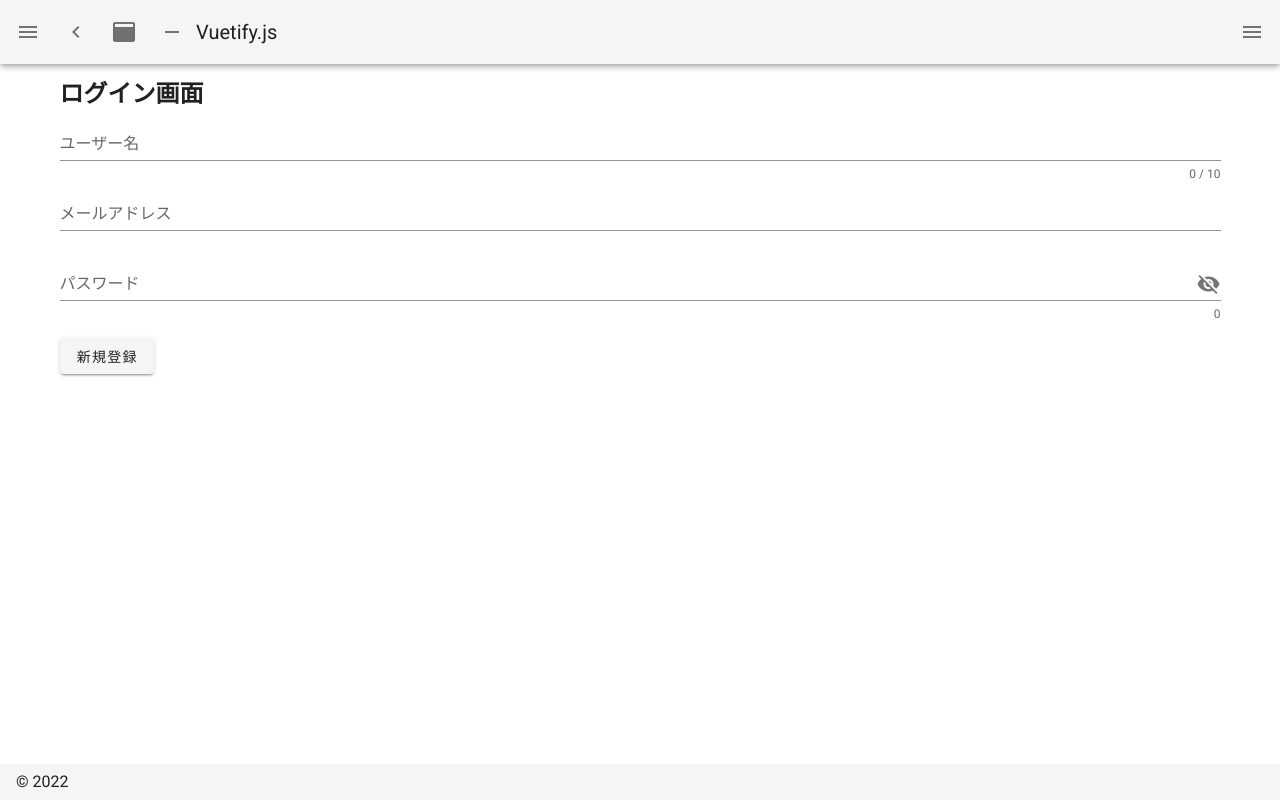
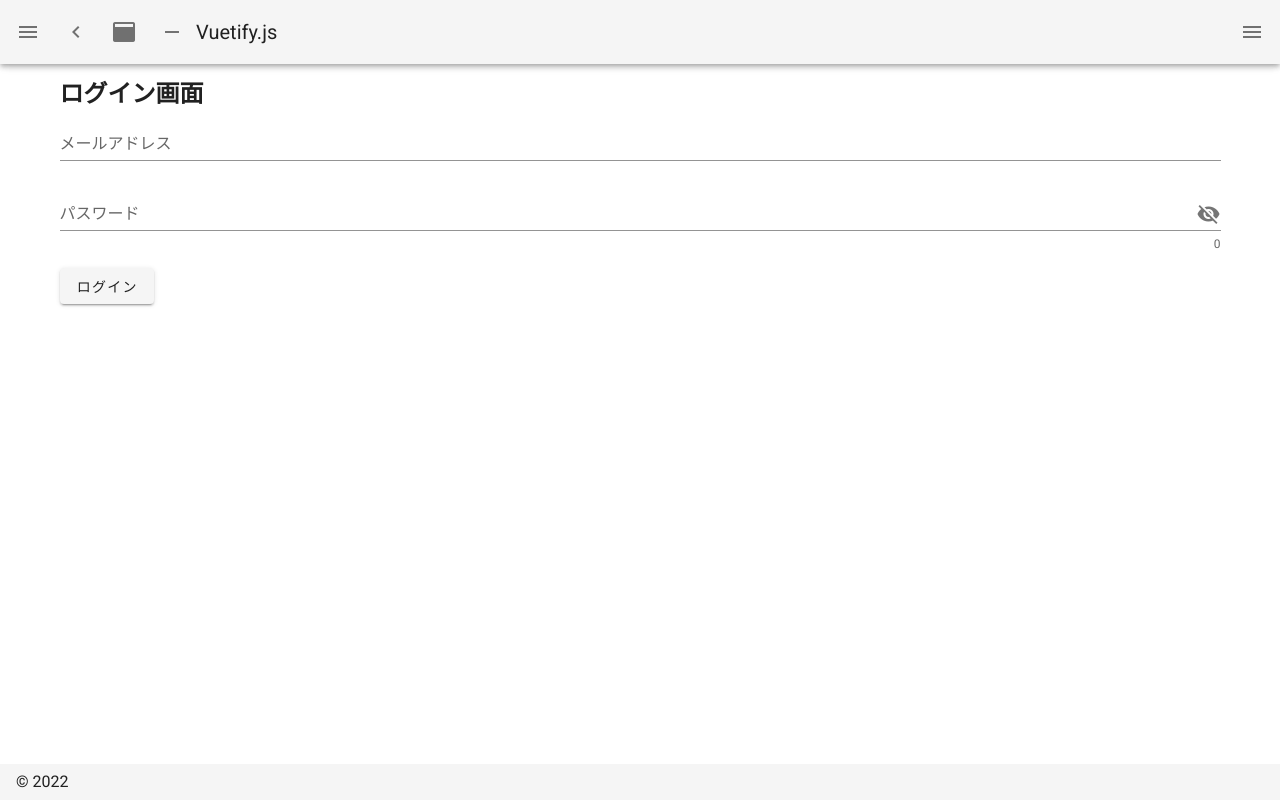
Before and after one commit to Hikaru-Giannis/okr-nuxt, a Nuxt app: page /login in a window 1280 px wide. Built offline with nearby package versions, Linux system fonts and the light colour scheme.

Commit message:
delete: ログイン画面からユーザー名フォーム要素を削除。

```diff
--- a/pages/login.vue
+++ b/pages/login.vue
@@ -2,14 +2,6 @@
   <div>
     <h2>ログイン画面</h2>
     <form>
-      <v-text-field
-        v-model="name"
-        :error-messages="nameErrors"
-        :counter="10"
-        label="ユーザー名"
-        required
-        @blur="$v.name.$touch()"
-      ></v-text-field>
       <v-text-field
         v-model="email"
         :error-messages="emailErrors"
@@ -32,7 +24,7 @@
         class="mr-4 mt-4"
         @click="submit"
       >
-        新規登録
+        ログイン
       </v-btn>
     </form>
   </div>
@@ -45,26 +37,17 @@ export default {
   mixins: [validationMixin],
 
   validations: {
-    name: { required, maxLength: maxLength(10) },
     email: { required, email },
     password: { required, minLength: minLength(8), maxLength: maxLength(20)}
   },
 
   data: () => ({
-    name: '',
     email: '',
     password: '',
-    show: false,
+    show: false
   }),
 
   computed: {
-    nameErrors () {
-      const errors = []
-      if (!this.$v.name.$dirty) return errors
-      !this.$v.name.maxLength && errors.push('ユーザー名は最大10文字以内で入力してください。')
-      !this.$v.name.required && errors.push('ユーザー名は入力必須です.')
-      return errors
-    },
     emailErrors () {
       const errors = []
       if (!this.$v.email.$dirty) return errors
@@ -85,6 +68,9 @@ export default {
   methods: {
     submit () {
       this.$v.$touch()
+      if (this.$v.$invalid) {
+        return false
+      }
     }
   },
 }
```
